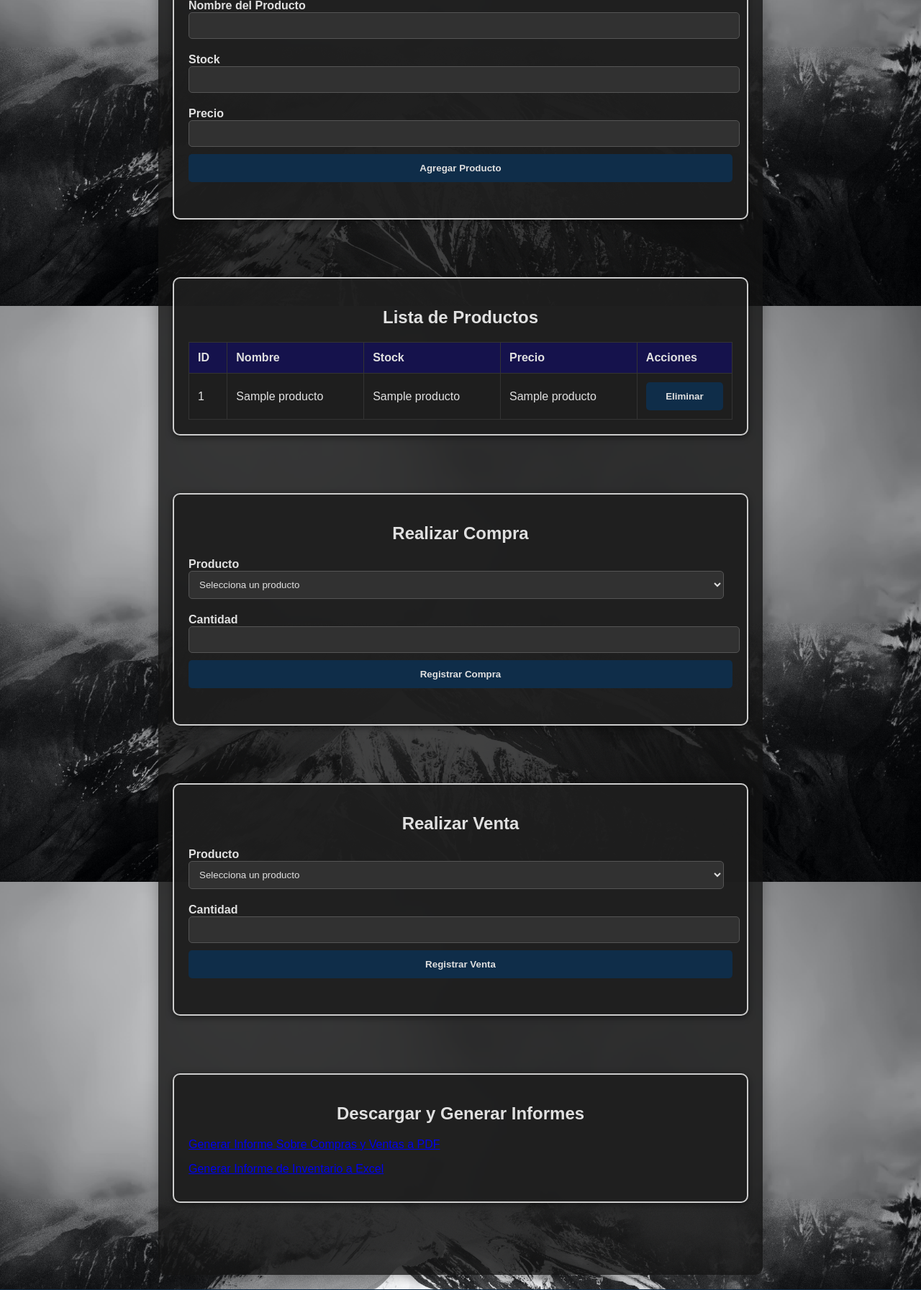
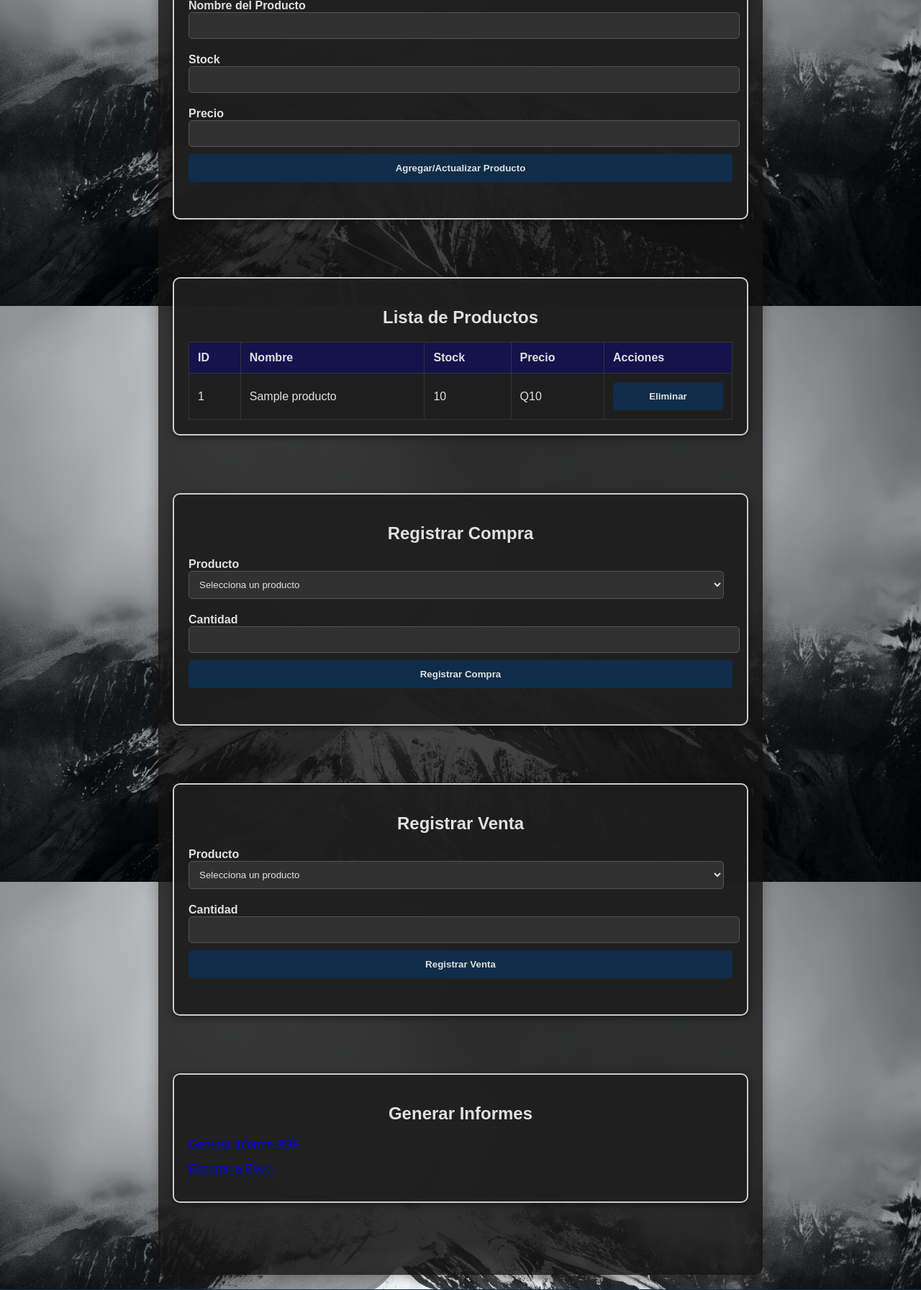
Before and after one commit to Amatterazzu/innovacion-hz, a Flask app: template templates/index.html in a window 1280 px wide. Shown: the part 375-2167 px from the top of the page at 72% size. Run offline with Flask 3, Linux system fonts and the light colour scheme; the template is opened without the code that fills it: most values are stand-ins (such as "Sample title", 1, 10 or a date in 2020).

Commit message:
Update index.html

```diff
--- a/templates/index.html
+++ b/templates/index.html
@@ -5,68 +5,6 @@
     <meta name="viewport" content="width=device-width, initial-scale=1.0">
     <title>Gestion Inventario - HZ 3D</title>
     <link rel="stylesheet" href="{{ url_for('static', filename='style.css') }}">
-    <script>
-        // Crear un objeto de fecha actual
-const today = new Date();
-
-// Formatear la fecha en el formato deseado (por ejemplo, YYYY-MM-DD)
-const formattedDate = today.toISOString().split('T')[0]; // Esto genera una cadena como "2024-11-03"
-
-        // Función para recargar la página después de enviar un formulario
-        function reloadAfterSubmit(event) {
-            event.preventDefault(); // Previene la recarga automática
-            const form = event.target;
-            const actionUrl = form.getAttribute('action');
-
-            // Enviar los datos del formulario con fetch
-            fetch(actionUrl, {
-                method: form.getAttribute('method'),
-                body: new FormData(form)
-            })
-            .then(response => {
-                if (response.ok) {
-                    window.location.reload(); // Recargar la página si la respuesta es exitosa
-                } else {
-                    console.error('Error en la solicitud:', response.statusText);
-                }
-            })
-            .catch(error => console.error('Error:', error));
-        }
-
-        function handleVentaSubmit(event) {
-            event.preventDefault();
-            const form = event.target;
-
-            fetch(form.action, {
-                method: 'POST',
-                body: new FormData(form)
-            })
-            .then(response => response.blob())
-            .then(blob => {
-                const url = window.URL.createObjectURL(blob);
-                const a = document.createElement('a');
-                a.href = url;
-                a.download = 'factura_${formattedDate}.pdf';
-                document.body.appendChild(a);
-                a.click();
-                window.URL.revokeObjectURL(url);
-                setTimeout(() => {
-                    window.location.reload();
-                }, 1000);
-            })
-            .catch(error => console.error('Error:', error));
-        }
-
-        // Función para descargar el recibo y recargar después
-        function downloadAndReload(url) {
-            // Abrir la descarga en una nueva pestaña
-            window.open(url, '_blank');
-            // Recargar la página después de un pequeño retraso
-            setTimeout(() => {
-                window.location.reload();
-            }, 1000);
-        }
-    </script>
 </head>
 <body>
 
@@ -76,10 +14,9 @@ const formattedDate = today.toISOString().split('T')[0]; // Esto genera una cade
 </header>
 
 <main>
-    <!-- Formulario para agregar producto -->
     <div class="section">
         <h2>Agregar Producto</h2>
-        <form action="/add_product" method="post" class="form-section" onsubmit="reloadAfterSubmit(event)">
+        <form action="/add_product" method="post" class="form-section">
             <label for="nombre">Nombre del Producto</label>
             <input type="text" id="nombre" name="nombre" required>
 
@@ -89,11 +26,10 @@ const formattedDate = today.toISOString().split('T')[0]; // Esto genera una cade
             <label for="precio">Precio</label>
             <input type="number" id="precio" name="precio" step="0.01" required>
 
-            <input type="submit" value="Agregar Producto">
+            <input type="submit" value="Agregar/Actualizar Producto">
         </form>
     </div>
 
-    <!-- Tabla de Inventario -->
     <div class="section">
         <h2>Lista de Productos</h2>
         <table>
@@ -106,37 +42,29 @@ const formattedDate = today.toISOString().split('T')[0]; // Esto genera una cade
             </tr>
             {% for producto in productos %}
             <tr>
-                <td>{{ producto[0] }}</td>
-                <td>{{ producto[1] }}</td>
-                <td>{{ producto[2] }}</td>
-                <td>{{ producto[3] }}</td>
+                <td>{{ producto.id }}</td>
+                <td>{{ producto.nombre }}</td>
+                <td>{{ producto.stock }}</td>
+                <td>Q{{ producto.precio }}</td>
                 <td>
                     <form action="/eliminar_producto" method="post" style="display:inline;">
-                        <input type="hidden" name="producto_id" value="{{ producto[0] }}">
+                        <input type="hidden" name="producto_id" value="{{ producto.id }}">
                         <button type="submit">Eliminar</button>
                     </form>
                 </td>
             </tr>
             {% endfor %}
         </table>
-        {% if request.args.get('factura_path') %}
-        <p>
-            <a href="#" onclick="downloadAndReload('{{ url_for('download_factura', filename=request.args.get('ruta_factura').split('/')[-1]) }}'); return false;">
-                Descargar Recibo
-            </a>
-        </p>
-        {% endif %}
     </div>
 
-    <!-- Formulario para registrar compra -->
     <div class="section">
-        <h2>Realizar Compra</h2>
-        <form action="/registrar_compra" method="post" class="form-section" onsubmit="reloadAfterSubmit(event)">
+        <h2>Registrar Compra</h2>
+        <form action="/registrar_compra" method="post" class="form-section">
             <label for="producto_id_compra">Producto</label>
             <select id="producto_id_compra" name="producto_id" required>
                 <option value="" disabled selected>Selecciona un producto</option>
                 {% for producto in productos %}
-                <option value="{{ producto[0] }}">{{ producto[1] }}</option>
+                <option value="{{ producto.id }}">{{ producto.nombre }}</option>
                 {% endfor %}
             </select>
 
@@ -147,15 +75,14 @@ const formattedDate = today.toISOString().split('T')[0]; // Esto genera una cade
         </form>
     </div>
 
-    <!-- Formulario para registrar venta -->
     <div class="section">
-        <h2>Realizar Venta</h2>
-        <form action="/registrar_venta" method="post" class="form-section" onsubmit="handleVentaSubmit(event)">
+        <h2>Registrar Venta</h2>
+        <form action="/registrar_venta" method="post" class="form-section">
             <label for="producto_id_venta">Producto</label>
             <select id="producto_id_venta" name="producto_id" required>
                 <option value="" disabled selected>Selecciona un producto</option>
                 {% for producto in productos %}
-                <option value="{{ producto[0] }}">{{ producto[1] }}</option>
+                <option value="{{ producto.id }}">{{ producto.nombre }}</option>
                 {% endfor %}
             </select>
 
@@ -167,10 +94,10 @@ const formattedDate = today.toISOString().split('T')[0]; // Esto genera una cade
     </div>
 
     <div class="section">
-        <h2>Descargar y Generar Informes</h2>
+        <h2>Generar Informes</h2>
         <section class="reports-links">
-            <p><a href="/informe">Generar Informe Sobre Compras y Ventas a PDF</a></p>
-            <p><a href="/reporte_excel">Generar Informe de Inventario a Excel</a></p>
+            <p><a href="/informe">Generar Informe PDF</a></p>
+            <p><a href="/reporte_excel">Exportar a Excel</a></p>
         </section>
     </div>
 </main>
```
